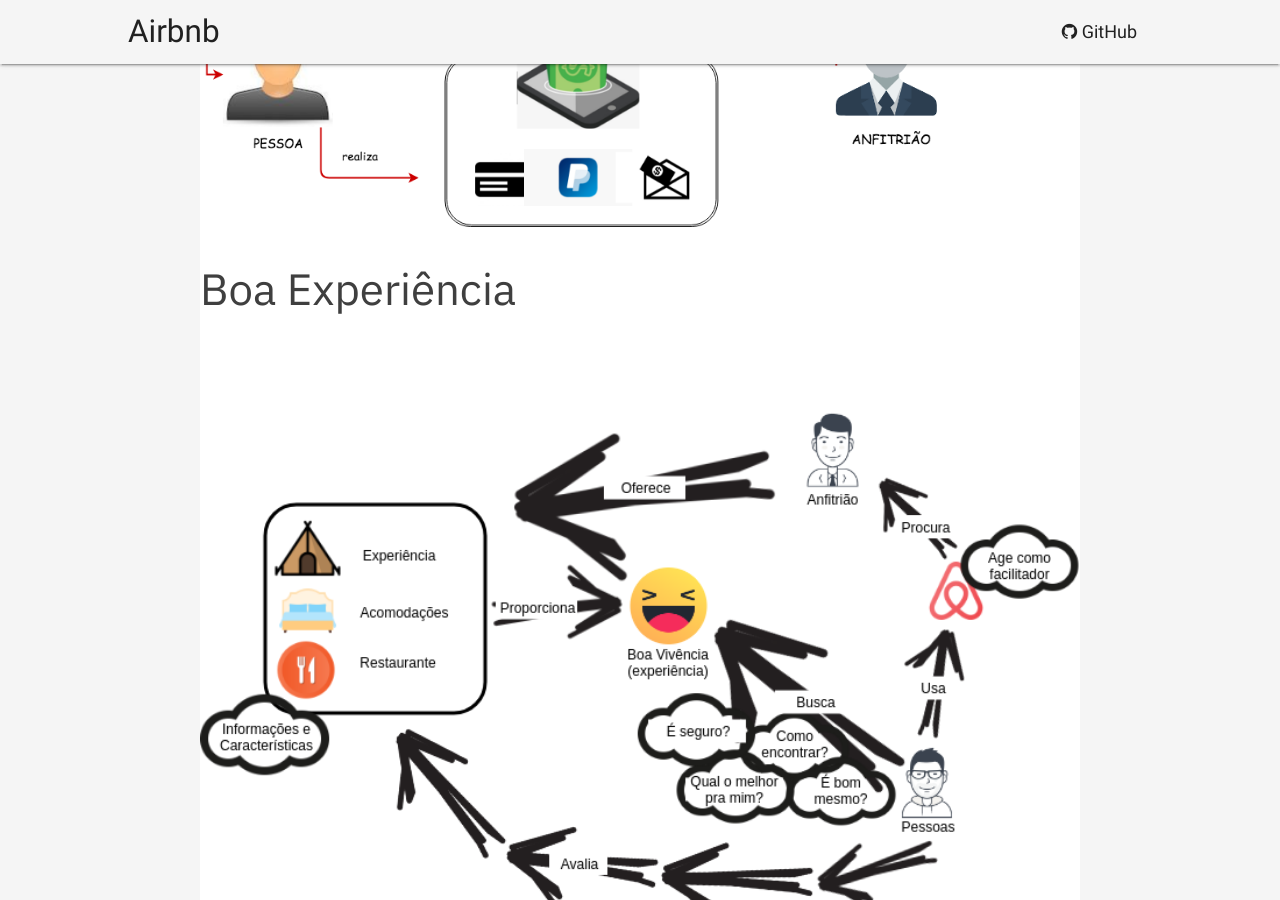
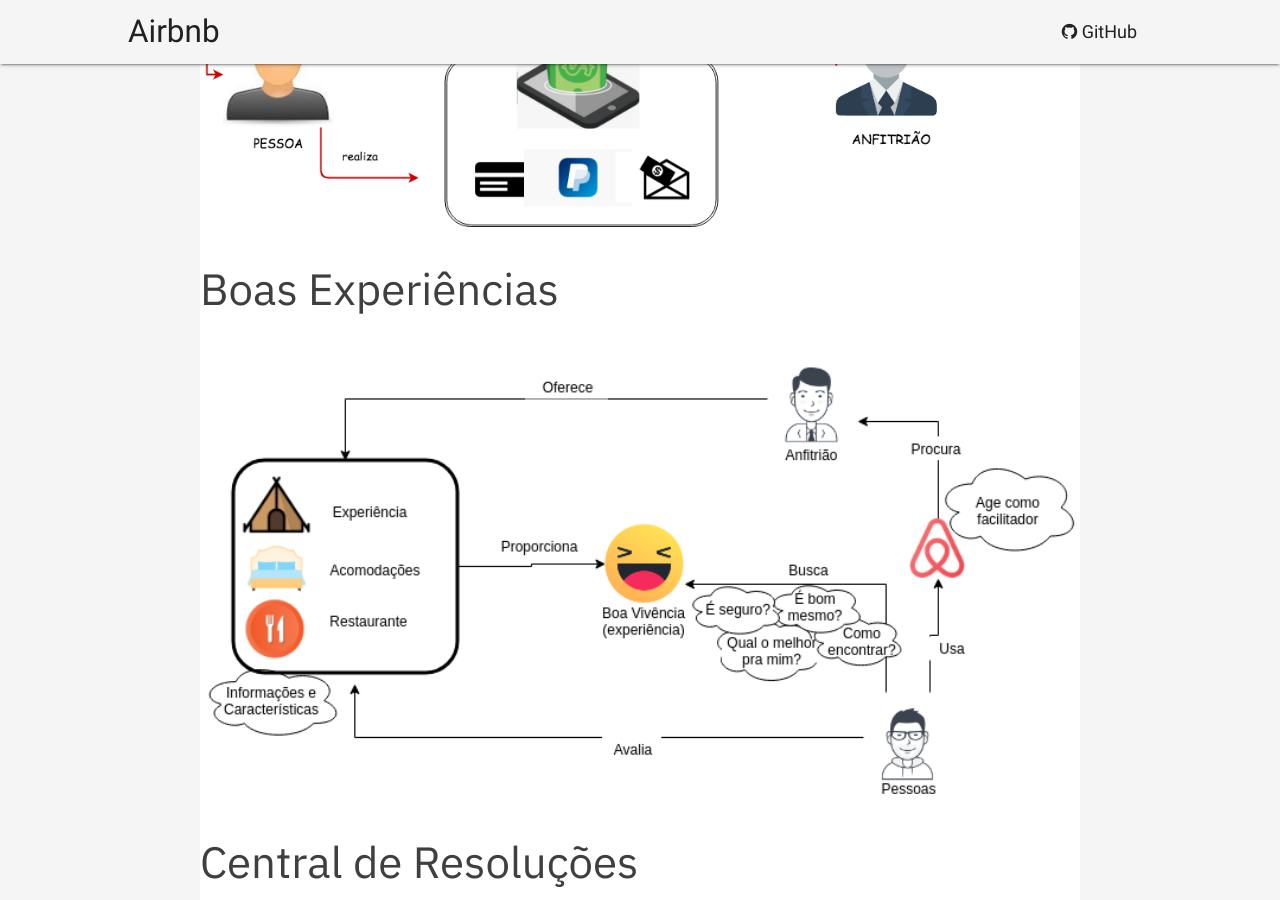
Before and after one commit to Requisitos-2018-2/airbnb, a Jekyll site: the page built from pre/v1/index.md, in a window 1280 px wide and 900 px high, scrolled down 4736 px. Built offline with Jekyll 4.4.1, drawn with Linux system fonts in a browser that asks for light colours; our own code applies the rules of GitHub Pages for plain Markdown files.

Commit message:
mudando imagem de boas experiencias

```diff
--- a/pre/v1/index.md
+++ b/pre/v1/index.md
@@ -23,7 +23,7 @@
   <h3>Monetário</h3>
   <img src="img/money_v1.png" width="100%">
 
-  <h3>Boa Experiência</h3>
+  <h3>Boas Experiências</h3>
   <img src="img/boa_experiencia_v1.png" width="100%">
 
   <h3>Central de Resoluções</h3>
```
Also changed, not shown: pre/v1/img/boa_experiencia_v1.png.
